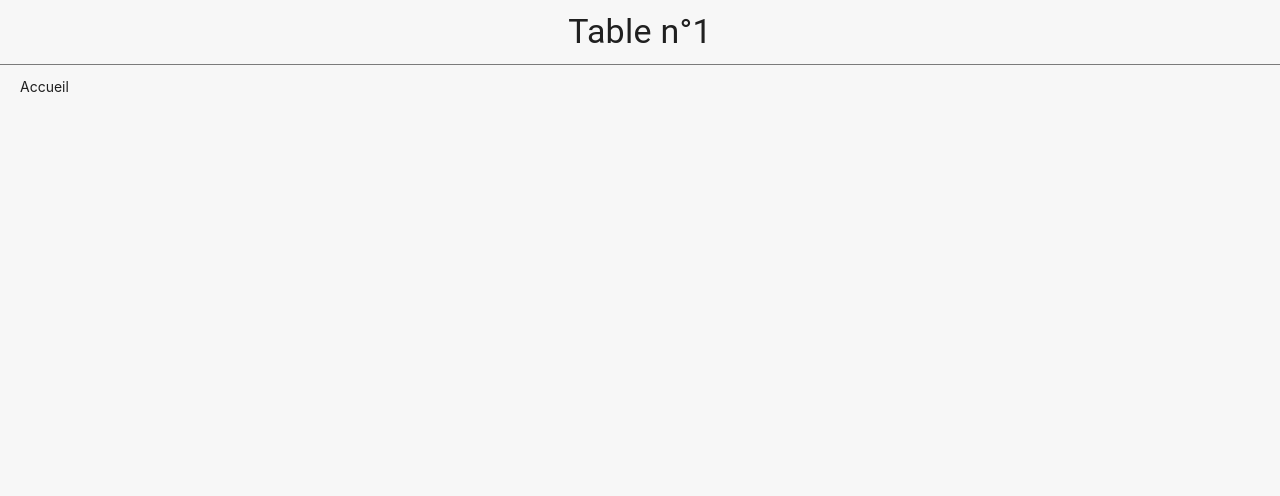
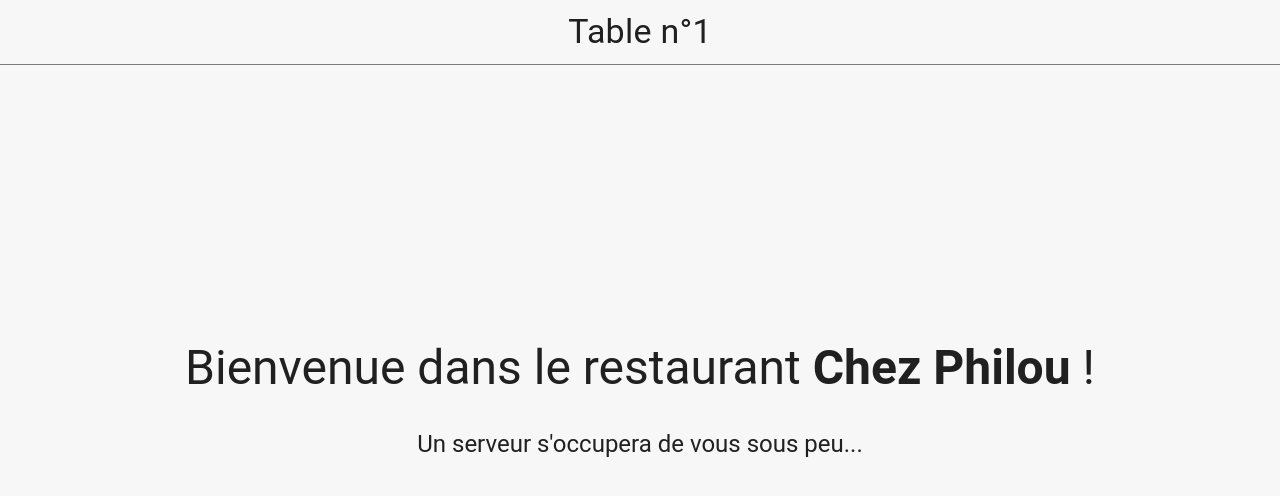
Before and after one commit to CorentinRuiz/chez-philou, a React (Create React App) app in the folder frontend/table-tablette/: page / in a window 1280 px wide. Shown: the top 496 px of the page. Built offline with nearby package versions, Linux system fonts and the light colour scheme.

Commit message:
Adding the home page

```diff
--- a/frontend/table-tablette/src/App.js
+++ b/frontend/table-tablette/src/App.js
@@ -4,6 +4,7 @@
 import { TopAppBar } from "./components/TopAppBar";
 import {PreparationInProgressPage} from "./pages/PreparationInProgressPage";
 import MenuDisplayingPage from "./pages/MenuDisplayingPage";
+import {WelcomingPage} from "./pages/WelcomingPage";
 
 function App() {
     const layoutStyle = {
@@ -31,7 +32,7 @@
       </Header>
       <Content style={contentStyle}>
         <Routes>
-          <Route path="/" element={<p>Accueil</p>} />
+          <Route path="/" element={<WelcomingPage/>} />
           <Route path="/preparation" element={<PreparationInProgressPage />} />
           <Route path="/menu" element={<MenuDisplayingPage />}></Route>
         </Routes>
--- a/frontend/table-tablette/src/pages/WelcomingPage.js
+++ b/frontend/table-tablette/src/pages/WelcomingPage.js
@@ -0,0 +1,26 @@
+import {Paper, Stack, Typography} from "@mui/material";
+
+export const WelcomingPage = () => {
+    const centerElement = {
+        position: 'fixed',
+        top: 0,
+        left: 0,
+        zIndex: 1,
+        width: '100%',
+        height: '100%',
+        textAlign: 'center'
+    }
+
+    return (
+        <Paper elevation={5}>
+            <Stack direction="column" alignItems="center" justifyContent="center" style={centerElement} spacing={4}>
+                <Typography variant="h3">
+                    Bienvenue dans le restaurant <strong>Chez Philou</strong> !
+                </Typography>
+                <Typography variant="h5">
+                    Un serveur s'occupera de vous sous peu...
+                </Typography>
+            </Stack>
+        </Paper>
+    )
+}
```
